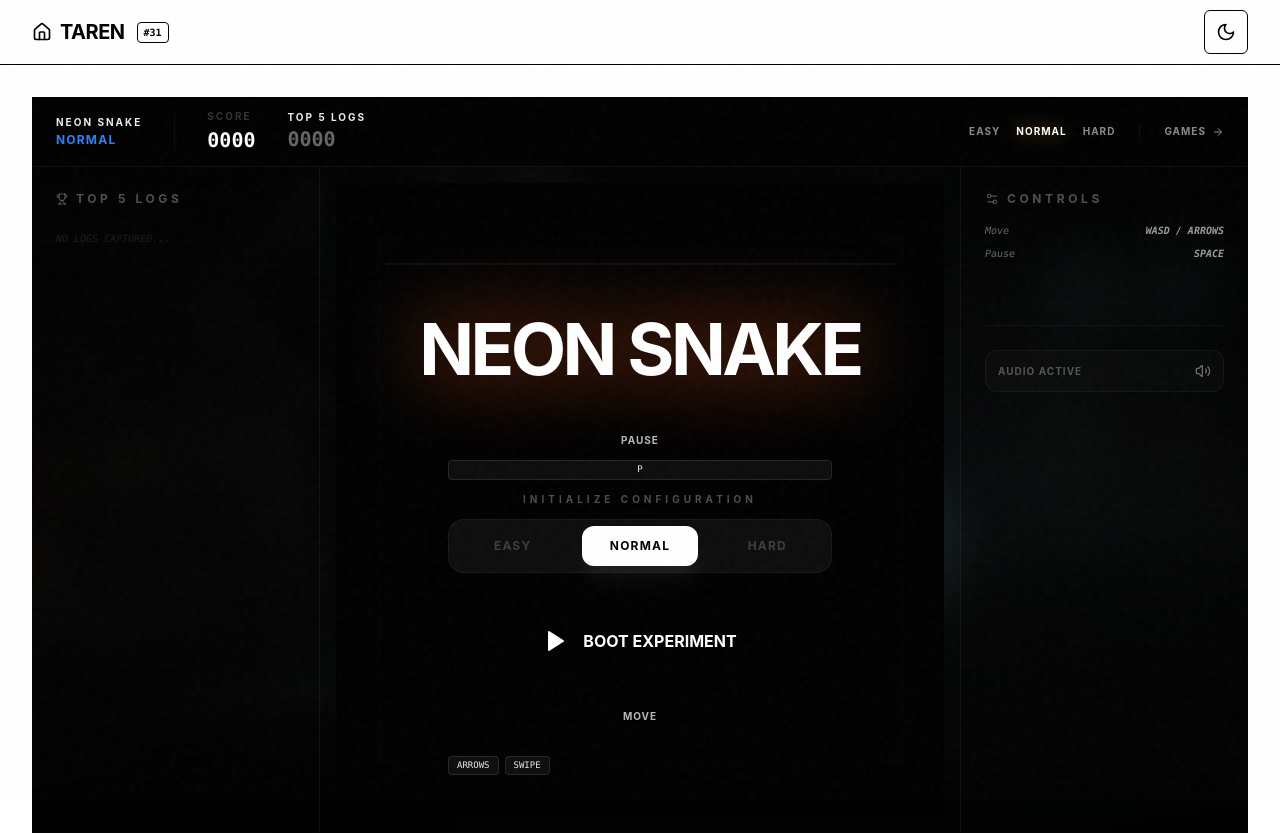
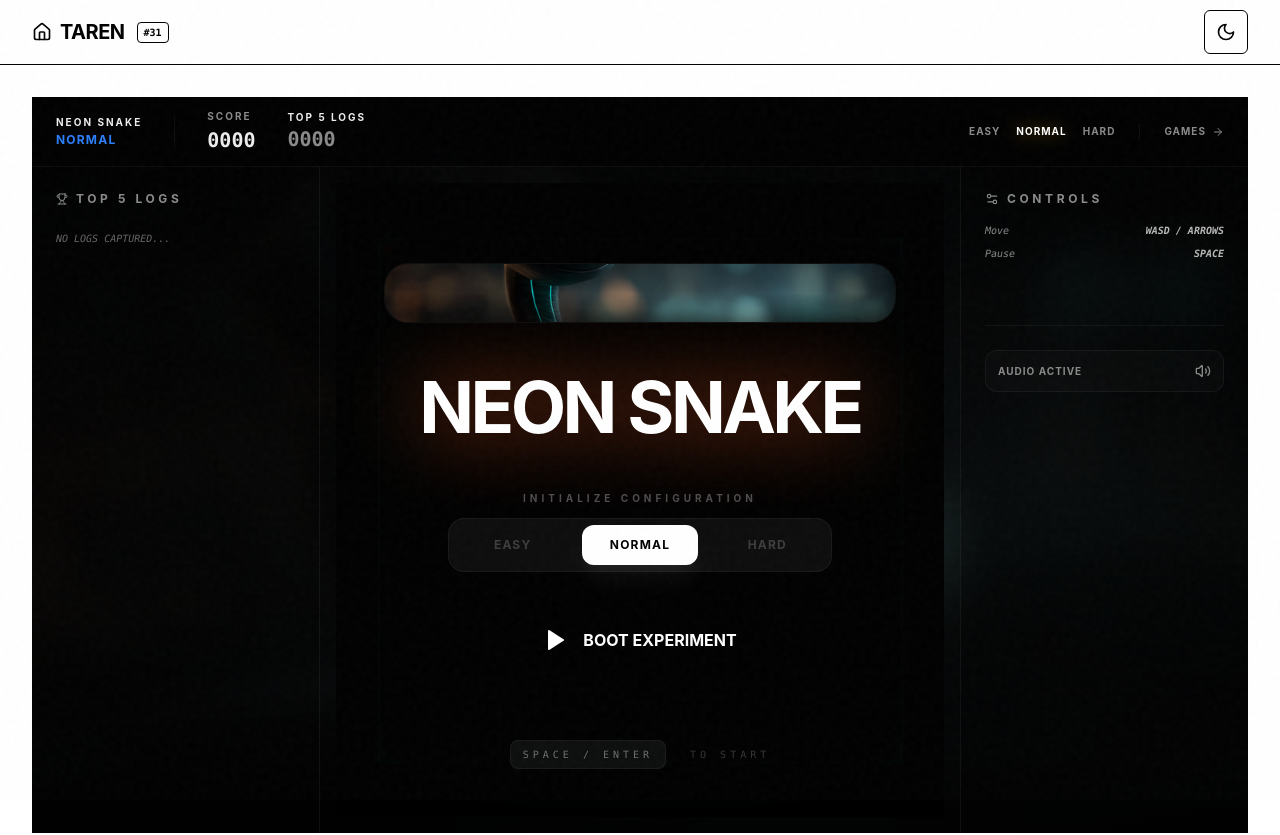
Before and after one commit to Jimmy7610/taren, a React (Vite) app: page /games/snake in a window 1280 px wide. Shown: the top 835 px of the page. Built offline with nearby package versions, Linux system fonts and the light colour scheme.

Commit message:
style(snake): improve text contrast hierarchy for readability (#31)

```diff
--- a/src/components/games/SnakeCanvas.tsx
+++ b/src/components/games/SnakeCanvas.tsx
@@ -638,8 +638,6 @@
 
                     <div className="flex flex-col gap-8 w-full max-w-sm relative z-10" onClick={e => e.stopPropagation()}>
                         <div className="flex flex-col gap-3">
-                            <span className="text-[10px] font-bold text-[#B8B8B8] uppercase tracking-widest">Pause</span>
-                            <span className="px-2 py-0.5 rounded bg-white/5 border border-white/10 text-[9px] font-mono text-[#EDEDED]">P</span>
                             <span className="text-[10px] font-bold text-white/30 uppercase tracking-[0.4em]">Initialize Configuration</span>
                             <div className="grid grid-cols-3 gap-3 p-1.5 bg-white/5 border border-white/5 rounded-2xl">
                                 {(['EASY', 'NORMAL', 'HARD'] as Difficulty[]).map(d => (
@@ -666,14 +664,6 @@
                         >
                             <Play className="h-6 w-6 fill-current" /> BOOT EXPERIMENT
                         </button>
-                        <span className="text-[10px] font-bold text-[#B8B8B8] uppercase tracking-widest">Move</span>
-                        <div className="flex gap-1.5">
-                            {(['ARROWS', 'SWIPE'] as const).map(k => (
-                                <span key={k} className="px-2 py-0.5 rounded bg-white/5 border border-white/10 text-[9px] font-mono text-[#EDEDED]">
-                                    {k}
-                                </span>
-                            ))}
-                        </div>
                     </div>
 
                     <div className="mt-16 text-white/20 text-[10px] uppercase font-mono tracking-[0.4em] flex flex-col items-center gap-4">
@@ -722,7 +712,6 @@
                         </div>
 
                         <div className="flex flex-col items-center mb-16">
-                            <h3 className="text-[10px] font-bold text-[#EDEDED] uppercase tracking-[0.2em] mb-4">Controls</h3>
                             <span className="text-[10px] font-bold text-white/30 uppercase tracking-[0.4em] mb-4">Final Data Yield</span>
                             <span className="text-8xl font-mono font-bold text-accent drop-shadow-[0_0_30px_rgba(255,95,31,0.4)]">
                                 {stateRef.current.score}
--- a/src/pages/SnakeGame.tsx
+++ b/src/pages/SnakeGame.tsx
@@ -133,14 +133,14 @@
                     </div>
                     <div className="h-8 w-px bg-white/5" />
                     <div className="flex flex-col">
-                        <span className="text-[10px] font-bold text-white/20 uppercase tracking-[0.2em] mb-0.5">Score</span>
-                        <span className="text-xl font-mono font-bold tabular-nums text-white">
+                        <span className="text-[10px] font-bold text-[#8A8A8A] uppercase tracking-[0.2em] mb-0.5">Score</span>
+                        <span className="text-xl font-mono font-bold tabular-nums text-[#EDEDED]">
                             {score.toString().padStart(4, '0')}
                         </span>
                     </div>
                     <div className="flex flex-col">
                         <h2 className="text-[10px] font-bold text-[#EDEDED] uppercase tracking-[0.2em]">Top 5 Logs</h2>
-                        <span className="text-xl font-mono font-bold tabular-nums text-white/40">
+                        <span className="text-xl font-mono font-bold tabular-nums text-[#8A8A8A]">
                             {bestScore.toString().padStart(4, '0')}
                         </span>
                     </div>
@@ -178,12 +178,12 @@
             <main className="flex-1 flex overflow-hidden relative">
                 {/* LEFT: Highscores */}
                 <aside className="hidden lg:flex w-72 flex-col border-r border-white/5 bg-black/20 p-6 overflow-hidden">
-                    <h3 className="text-xs font-bold text-white/30 uppercase tracking-[0.3em] mb-6 flex items-center gap-2">
+                    <h3 className="text-xs font-bold text-[#8A8A8A] uppercase tracking-[0.3em] mb-6 flex items-center gap-2">
                         <Trophy className="h-3 w-3" /> Top 5 Logs
                     </h3>
                     <div className="space-y-3">
                         {highscores[difficulty].length === 0 ? (
-                            <p className="text-[10px] font-mono text-white/10 italic uppercase">No logs captured...</p>
+                            <p className="text-[10px] font-mono text-[#666666] italic uppercase">No logs captured...</p>
                         ) : (
                             highscores[difficulty].slice(0, 5).map((entry, i) => (
                                 <div
@@ -224,17 +224,17 @@
                 {/* RIGHT: Info / Controls */}
                 <aside className="hidden xl:flex w-72 flex-col border-l border-white/5 bg-black/20 p-6">
                     <div className="mb-8">
-                        <h3 className="text-xs font-bold text-white/30 uppercase tracking-[0.3em] mb-4 flex items-center gap-2">
+                        <h3 className="text-xs font-bold text-[#8A8A8A] uppercase tracking-[0.3em] mb-4 flex items-center gap-2">
                             <Settings2 className="h-3.5 w-3.5" /> Controls
                         </h3>
                         <div className="space-y-2">
-                            <div className="flex items-center justify-between text-[10px] text-white/40 font-mono italic">
+                            <div className="flex items-center justify-between text-[10px] text-[#8A8A8A] font-mono italic">
                                 <span>Move</span>
-                                <span className="font-bold text-white/60">WASD / ARROWS</span>
+                                <span className="font-bold text-[#B8B8B8]">WASD / ARROWS</span>
                             </div>
-                            <div className="flex items-center justify-between text-[10px] text-white/40 font-mono italic">
+                            <div className="flex items-center justify-between text-[10px] text-[#8A8A8A] font-mono italic">
                                 <span>Pause</span>
-                                <span className="font-bold text-white/60">SPACE</span>
+                                <span className="font-bold text-[#B8B8B8]">SPACE</span>
                             </div>
                         </div>
                     </div>
@@ -244,13 +244,13 @@
                             onClick={() => setIsSoundOn(!isSoundOn)}
                             className="flex items-center justify-between w-full p-3 rounded-xl border border-white/5 bg-white/[0.02] hover:bg-white/[0.05] transition-all group"
                         >
-                            <span className="text-[10px] font-bold text-white/30 uppercase tracking-widest group-hover:text-white/60 transition-colors">
+                            <span className="text-[10px] font-bold text-[#8A8A8A] uppercase tracking-widest group-hover:text-[#B8B8B8] transition-colors">
                                 Audio {isSoundOn ? 'Active' : 'Muted'}
                             </span>
                             {isSoundOn ? (
-                                <Volume2 className="h-4 w-4 text-white/40 group-hover:text-accent transition-colors" />
+                                <Volume2 className="h-4 w-4 text-[#8A8A8A] group-hover:text-accent transition-colors" />
                             ) : (
-                                <VolumeX className="h-4 w-4 text-white/20 group-hover:text-red-500/60 transition-colors" />
+                                <VolumeX className="h-4 w-4 text-[#666666] group-hover:text-red-500/60 transition-colors" />
                             )}
                         </button>
                     </div>
@@ -258,7 +258,7 @@
             </main>
 
             {/* Mobile Footer (Highscores compact) */}
-            <div className="lg:hidden h-12 border-t border-white/5 bg-black/40 flex items-center justify-center gap-4 text-[10px] font-mono italic text-white/20">
+            <div className="lg:hidden h-12 border-t border-white/5 bg-black/40 flex items-center justify-center gap-4 text-[10px] font-mono italic text-[#666666]">
                 <span>Best: {bestScore}</span>
                 <div className="h-3 w-px bg-white/5" />
                 <span>Difficulty: {difficulty}</span>
```
